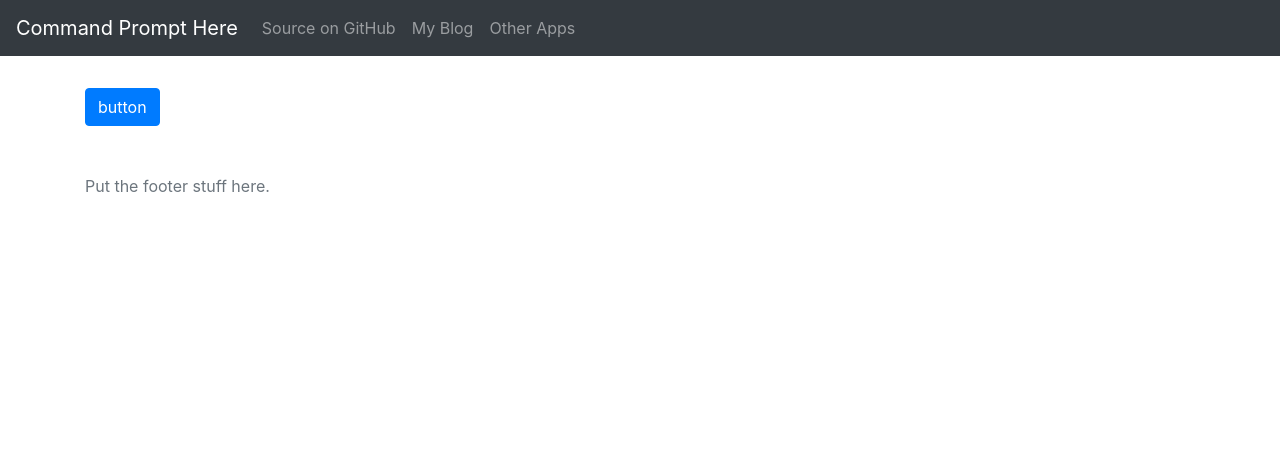
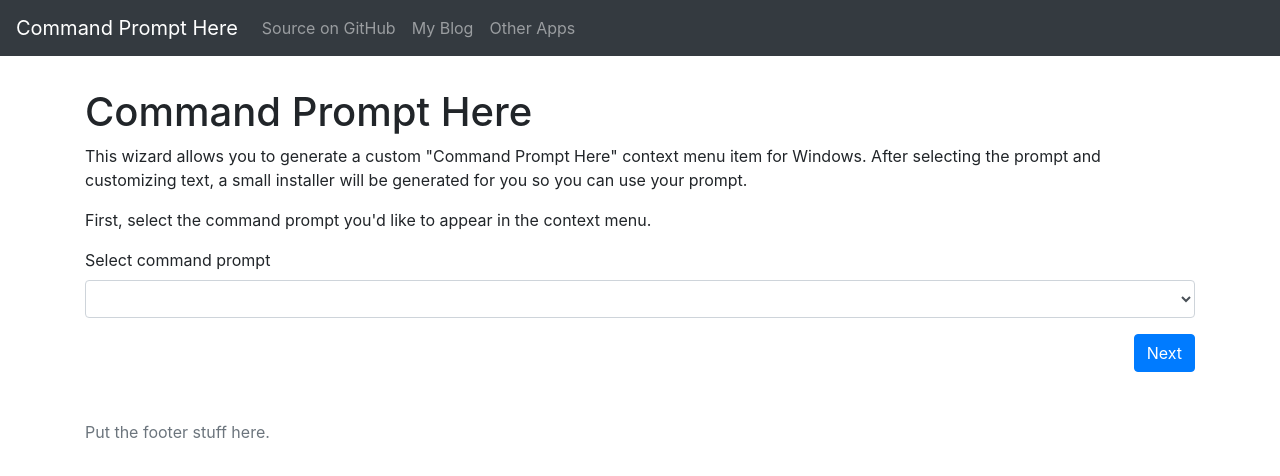
Before and after one commit to tillig/CommandPromptHere, a React (Create React App) app: page / in a window 1280 px wide. Shown: the top 476 px of the page. Built offline with nearby package versions, Linux system fonts and the light colour scheme.

Commit message:
Skeleton wizard in place.

```diff
--- a/src/App.tsx
+++ b/src/App.tsx
@@ -1,10 +1,10 @@
 import React from 'react';
-import Button from 'react-bootstrap/Button';
 import Container from 'react-bootstrap/Container';
 import Nav from 'react-bootstrap/Nav';
 import Navbar from 'react-bootstrap/Navbar';
 import Row from 'react-bootstrap/Row';
 import Col from 'react-bootstrap/Col';
+import { MasterForm } from './MasterForm';
 import './App.css';
 
 // TODO: Make this a multi-step wizard style form.
@@ -36,7 +36,7 @@ function App(): JSX.Element {
         <Container>
           <Row className="justify-content-md-center">
             <Col>
-              <Button>button</Button>
+              <MasterForm currentStep={1} />
             </Col>
           </Row>
         </Container>
--- a/src/MasterForm.tsx
+++ b/src/MasterForm.tsx
@@ -21,8 +21,8 @@ export class MasterForm extends React.Component<Properties, State> {
     };
 
     // this.handleChange = this.handleChange.bind(this);
-    // this._next = this._next.bind(this);
-    // this._prev = this._prev.bind(this);
+    this._next = this._next.bind(this);
+    this._prev = this._prev.bind(this);
   }
 
   /**
@@ -127,13 +127,8 @@ export class MasterForm extends React.Component<Properties, State> {
     return (
       <form onSubmit={this.handleSubmit}>
         <React.Fragment>
-          <h1>A Wizard Form!</h1>
+          <h1>Command Prompt Here</h1>
 
-        Step {this.state.currentStep}
-
-          <form onSubmit={this.handleSubmit}>
-
-            // Render the form steps and pass in the required props
           <Step1
             currentStep={this.state.currentStep}
             // handleChange={this.handleChange}
@@ -149,7 +144,6 @@ export class MasterForm extends React.Component<Properties, State> {
             // handleChange={this.handleChange}
             // password={this.state.password}
           />
-          </form>
         </React.Fragment>
         {this.previousButton}
         {this.nextButton}
--- a/src/Step1.tsx
+++ b/src/Step1.tsx
@@ -16,17 +16,19 @@ export class Step1 extends React.Component<Properties, State> {
       return null;
     }
     return (
-      <div className="form-group">
-        <label htmlFor="email">Email address</label>
-        <input
-          className="form-control"
-          id="email"
-          name="email"
-          type="text"
-          placeholder="Enter email"
-        // value={this.props.email} // Prop: The email input data
-        // onChange={this.props.handleChange} // Prop: Puts data into state
-        />
+      <div>
+        <p>This wizard allows you to generate a custom &quot;Command Prompt Here&quot; context menu item for Windows. After selecting the prompt and customizing text, a small installer will be generated for you so you can use your prompt.</p>
+        <p>First, select the command prompt you&apos;d like to appear in the context menu.</p>
+        <div className="form-group">
+          <label htmlFor="commandList">Select command prompt</label>
+          <select
+            className="form-control"
+            id="commandList"
+            name="commandList"
+          // value={this.props.email} // Prop: The email input data
+          // onChange={this.props.handleChange} // Prop: Puts data into state
+          />
+        </div>
       </div>
     );
   }
--- a/src/Step2.tsx
+++ b/src/Step2.tsx
@@ -15,9 +15,32 @@ export class Step2 extends React.Component<Properties, State> {
     if (this.props.currentStep !== 2) {
       return null;
     }
+    // TODO: value and onChange for each field.
+    // value={this.props.email} // Prop: The email input data
+    // onChange={this.props.handleChange} // Prop: Puts data into state
+    // TODO: Field validation.
     return (
       <div>
-        Step 2 Form
+        <p>If you like, customize the values for the prompt.</p>
+        <p><strong>Do so at your own risk.</strong> These values will be used in the .INF installer file that gets generated. Not much validation happens here, so you can really hose yourself if you do it wrong.</p>
+        <p><strong>Select &quot;Finish&quot; to download the prompt</strong> and see installation instructions.</p>
+        <div className="form-group">
+          <label htmlFor="promptId">Prompt ID</label>
+          <input type="text" className="form-control" id="promptId"></input>
+        </div>
+        <div className="form-group">
+          <label htmlFor="installerName">Installer Name</label>
+          <input type="text" className="form-control" id="installerName"></input>
+        </div>
+        <div className="form-group">
+          <label htmlFor="accelerator">Menu Text</label>
+          <input type="text" className="form-control" id="accelerator" aria-describedby="acceleratorHelpBlock"></input>
+          <small id="acceleratorHelpBlock" className="form-text text-muted">Hint: Use an &amp; by a letter to make it a hot key. Example: Command &amp;Prompt Here</small>
+        </div>
+        <div className="form-group">
+          <label htmlFor="commandLine">Command Line</label>
+          <input type="text" className="form-control" id="commandLine"></input>
+        </div>
       </div>
     );
   }
--- a/src/Step3.tsx
+++ b/src/Step3.tsx
@@ -1,5 +1,6 @@
 import { State } from './State';
 import { Properties } from './Properties';
+import Button from 'react-bootstrap/Button';
 import React from 'react';
 
 /**
@@ -15,9 +16,17 @@ export class Step3 extends React.Component<Properties, State> {
     if (this.props.currentStep !== 3) {
       return null;
     }
+    // TODO: Wire up the download button.
+    // TODO: Add a "start over" button.
+    // TODO: Remove the "previous" button.
     return (
       <div>
-        Step 3 Download { this.props.currentStep }
+        <ol>
+          <li><strong>Click the button</strong> to download the prompt installer .inf file.</li>
+          <li><strong>Right-click</strong> the saved .inf file.</li>
+          <li><strong>Select &quot;Install&quot;</strong> to install your new context menu command prompt.</li>
+        </ol>
+        <Button>Download</Button>
       </div>
     );
   }
```
Lines whose indentation alone changed are shown as unchanged.
